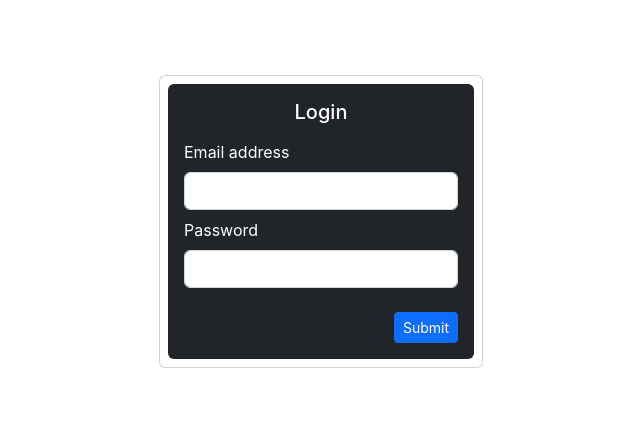
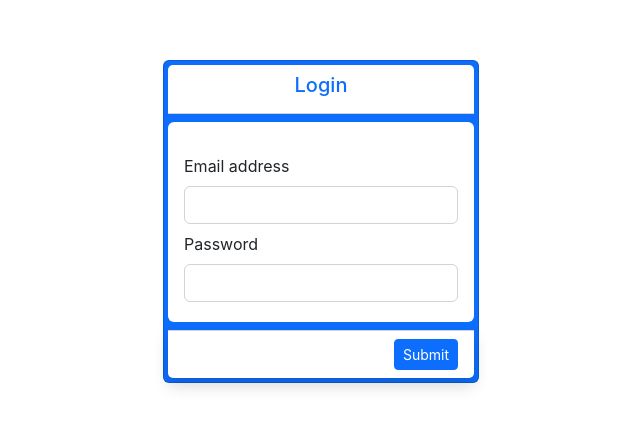
Before and after one commit to admhabits/FrontendChallenge, a Next.js app: page /auth/login in a window 1280 px wide. Shown: the part 179-606 px from the top of the page, without its empty margins (319-959 px from the left). Built offline with nearby package versions, Linux system fonts and the light colour scheme.

Commit message:
Update UI Login

```diff
--- a/pages/auth/login.tsx
+++ b/pages/auth/login.tsx
@@ -22,12 +22,15 @@ export default function login() {
   return (
     <div className={Styles.container}>
         <main className='bg-green'>
-            <div className="card p-2" style={{ width: "18rem;" }}>
-                <div className="card-body bg-dark rounded">
-                    <h5 className="card-title text-center mb-3 text-white">Login</h5>
+            <div className="card p-1 bg-primary" style={{ width: "18rem;" }}>
+                <div className='card-header bg-white'>
+                <h5 className="card-title text-center text-primary">Login</h5>
+                </div>
+                <div className="card-body bg-white rounded mt-2">
+
                     <form className='mt-3'>
                     <div className="mb-2">
-                        <label htmlFor="exampleInputEmail1" className="form-label text-white">Email address</label>
+                        <label htmlFor="exampleInputEmail1" className="form-label">Email address</label>
                         <input type="email" className="form-control" value={email} onChange={ (e) => setEmail(e.target.value)}  id="exampleInputEmail1" aria-describedby="emailHelp"/>
                         {
                             error !== "" && (
@@ -35,13 +38,16 @@ export default function login() {
                             )
                         }
                     </div>
-                    <div className="mb-2">
-                        <label htmlFor="exampleInputPassword1" className="form-label text-white">Password</label>
+                    <div className="mb-1">
+                        <label htmlFor="exampleInputPassword1" className="form-label">Password</label>
                         <input type="password" value={pass} onChange={(e)=> setPass(e.target.value)} className="form-control" id="exampleInputPassword1"/>
                     </div>
 
-                    <button onClick={handleOnclick} className="btn btn-sm btn-primary mt-3" style={{ float: 'right' }}>Submit</button>
+
                     </form>
+                </div>
+                <div className='card-footer mt-2 bg-white shadow'>
+                <button onClick={handleOnclick} className="btn btn-sm btn-primary" style={{ float: 'right' }}>Submit</button>
                 </div>
             </div>
         </main>
```
Also changed, not shown: 1 other file (tests, documents, lock files or other folders).
